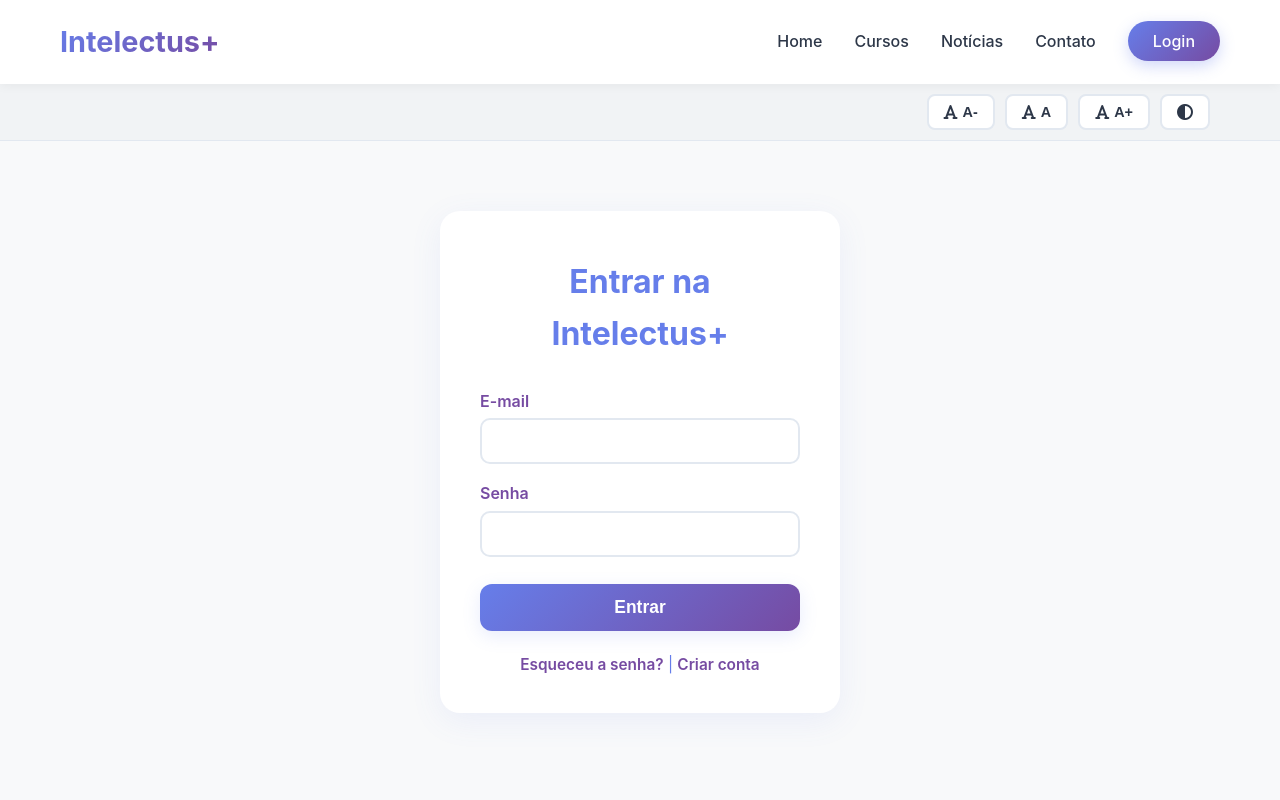
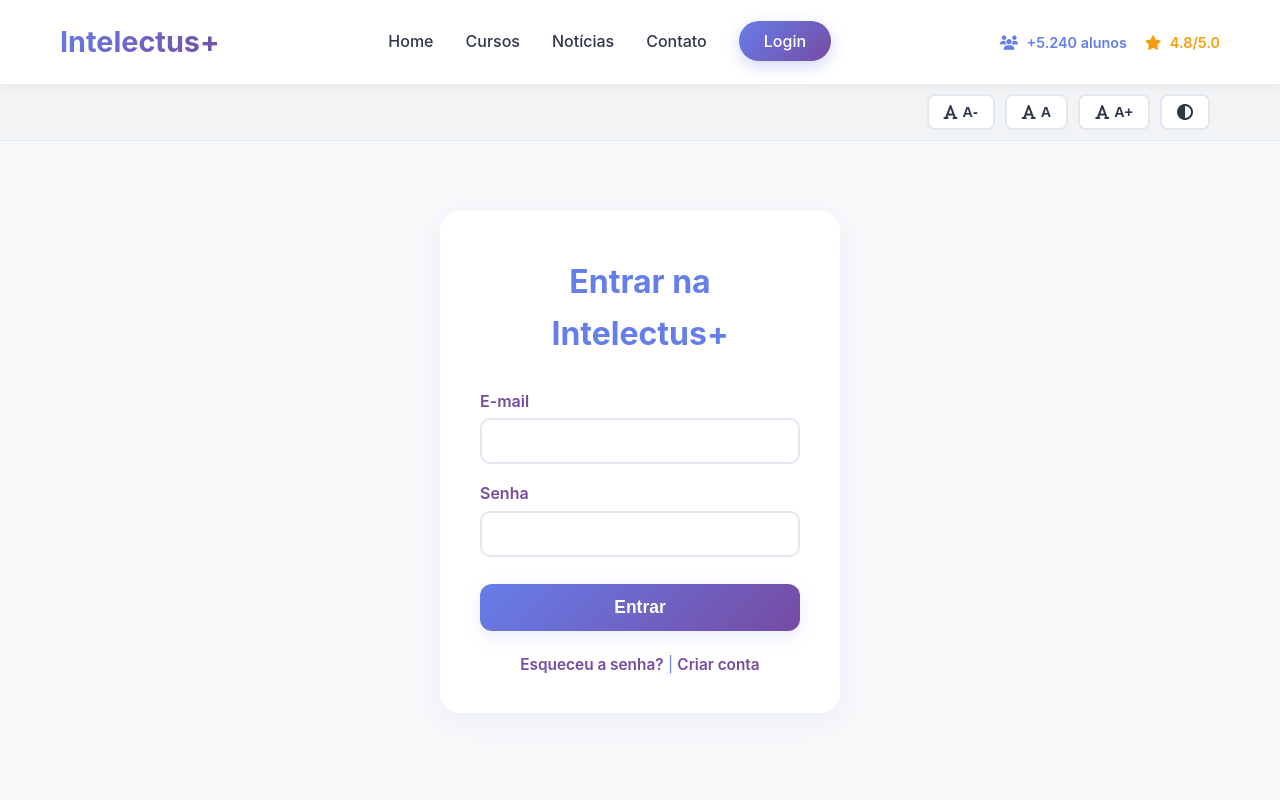
Before and after one commit to Parys-boop/Figma, a plain HTML site: page login.html in a window 1280 px wide. Shown: the top 800 px of the page. Drawn offline with Linux system fonts and the light colour scheme.

Commit message:
inserção de avaliação no login e cadastro

```diff
--- a/css/cadastro.css
+++ b/css/cadastro.css
@@ -1,4 +1,19 @@
+/* --- SOCIAL PROOF no Header --- */
+.header-social-proof {
+    display: flex;
+    gap: 18px;
+    font-size: 0.9rem;
+    color: #667eea;
+    font-weight: 600;
+}
 
+.header-social-proof i {
+    margin-right: 5px;
+}
+
+.rating {
+    color: #f59e0b;
+}
 
 .cadastro-section {
     background: #f8f9fa;
@@ -103,4 +118,8 @@
 @media (max-width: 480px) {
     .cadastro-card { padding: 24px 10px 20px 10px; }
     .cadastro-card h2 { font-size: 1.2rem; }
+
+    .header-social-proof {
+        display: none;
+    }
 }
--- a/css/login.css
+++ b/css/login.css
@@ -1,3 +1,20 @@
+/* --- SOCIAL PROOF no Header --- */
+.header-social-proof {
+    display: flex;
+    gap: 18px;
+    font-size: 0.9rem;
+    color: #667eea;
+    font-weight: 600;
+}
+
+.header-social-proof i {
+    margin-right: 5px;
+}
+
+.rating {
+    color: #f59e0b;
+}
+
 .login-section {
     background: #f8f9fa;
     padding: 70px 0 50px 0;
@@ -96,4 +113,8 @@
 @media (max-width: 480px) {
     .login-card { padding: 24px 12px 20px 12px; }
     .login-card h2 { font-size: 1.2rem; }
+
+    .header-social-proof {
+        display: none;
+    }
 }
--- a/login.html
+++ b/login.html
@@ -21,6 +21,12 @@
                     <li><a href="login.html" class="active btn-login">Login</a></li>
                 </ul>
             </nav>
+
+            <div class="header-social-proof">
+                <span class="student-count"><i class="fas fa-users"></i> +5.240 alunos</span>
+                <span class="rating"><i class="fas fa-star"></i> 4.8/5.0</span>
+            </div>
+
         </div>
     </header>
     <div class="accessibility-bar">
```
Also changed, not shown: cadastro.html (+6 -0 lines).
